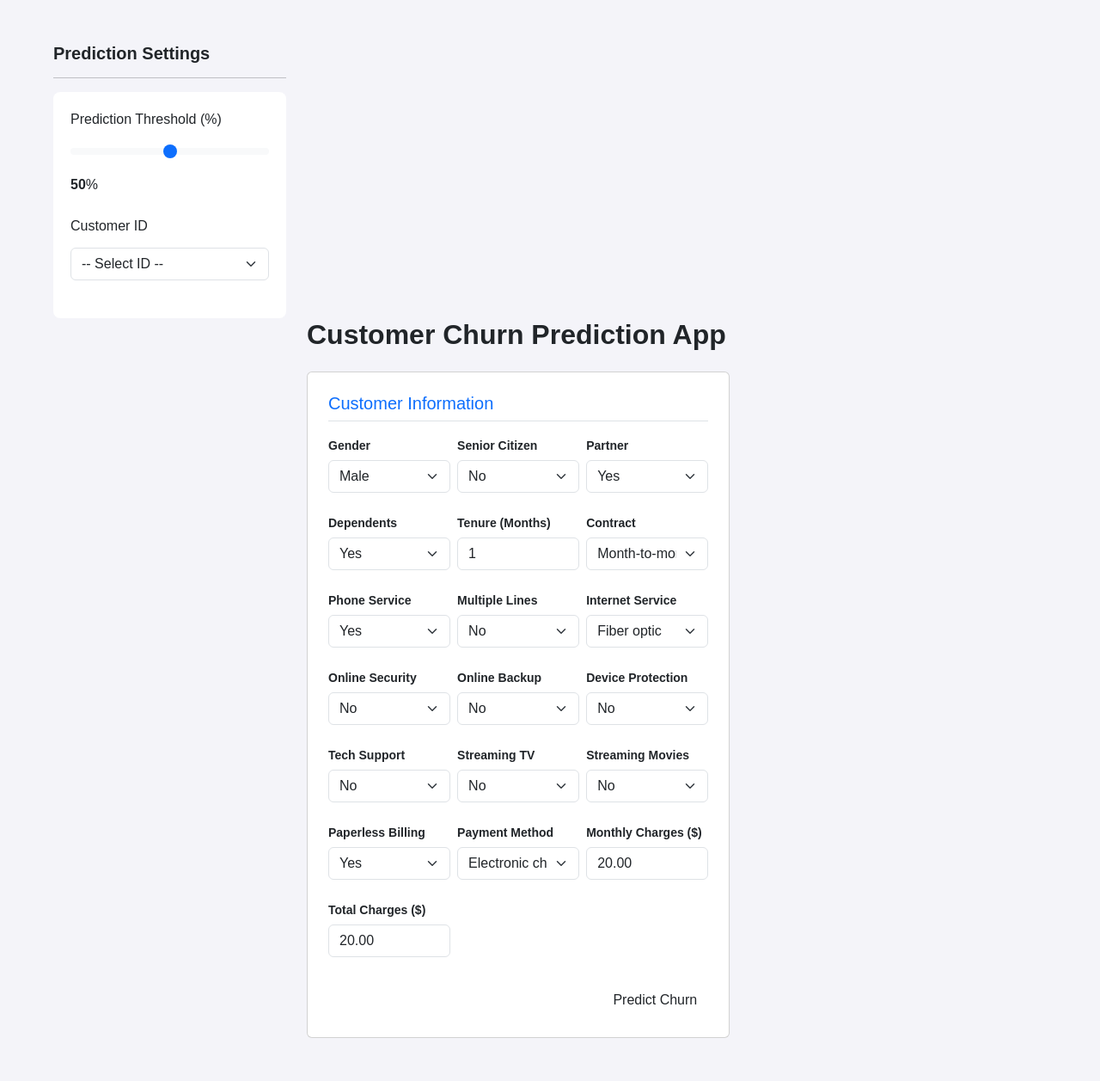
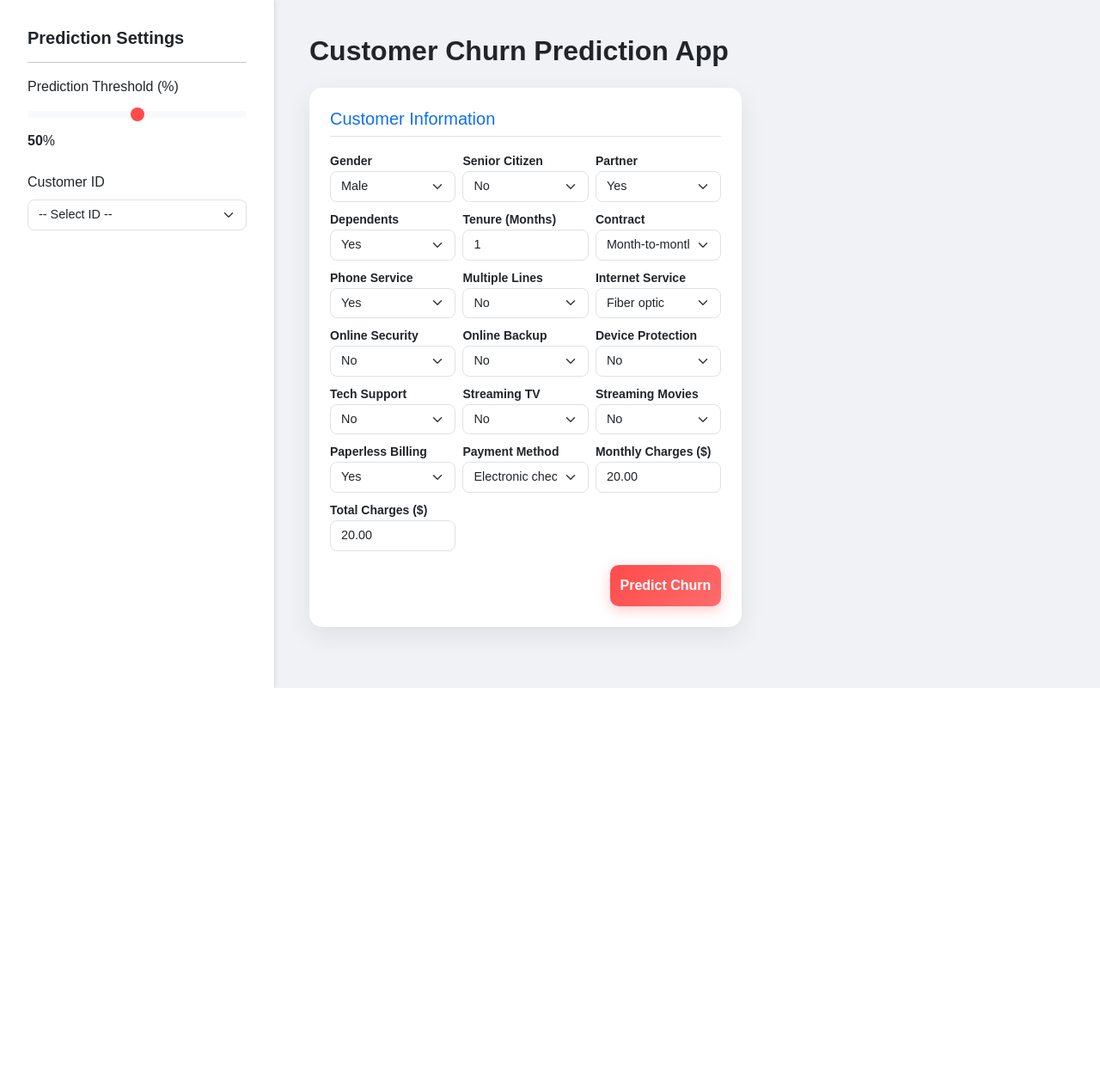
Before and after one commit to NarayanamHamsalekha/Churn-Prediction-Model, a Flask app: page / in a window 1280 px wide. Shown: the whole page at 86% size. After the commit the page ends 800 px from the top, so only its background shows below. Run offline with Flask 3, Linux system fonts and the light colour scheme; parts of the project's set-up code (start-up, migrations or seed data) failed here and were passed over.

Commit message:
Update style.css

```diff
--- a/static/style.css
+++ b/static/style.css
@@ -1,17 +1,79 @@
 body {
-    font-family: Arial, sans-serif;
-    margin: 50px;
-    background-color: #f4f4f9;
+    background-color: #f0f2f5;
+    font-family: sans-serif;
 }
-h1 {
-    color: #2a9d8f;
+
+
+.sidebar {
+    background-color: #ffffff;
+    height: 100vh;
+    padding: 2rem;
+    position: fixed;
+    border-right: 1px solid #ddd;
+    box-shadow: 2px 0 5px rgba(0,0,0,0.05);
 }
-form {
-    background-color: #fff;
+
+.main-content {
+    padding: 2.5rem;
+}
+
+.card {
+    border: none;
+    border-radius: 15px;
+    box-shadow: 0 10px 30px rgba(0, 0, 0, 0.08);
+}
+
+.form-select, .form-control {
+    border-radius: 8px;
+    font-size: 0.9rem;
+}
+
+.btn-predict {
+    background: linear-gradient(135deg, #ff4b4b 0%, #ff6b6b 100%);
+    color: white;
+    font-weight: 700;
+    border-radius: 10px;
+    padding: 12px;
+    border: none;
+    box-shadow: 0 4px 15px rgba(255, 75, 75, 0.3);
+}
+
+.btn-predict:hover {
+    transform: translateY(-2px);
+    box-shadow: 0 6px 20px rgba(255, 75, 75, 0.4);
+    color: white;
+}
+
+.risk-badge {
+    text-align: center;
+    padding: 15px;
+    border-radius: 12px;
+    font-weight: 800;
+    margin-bottom: 20px;
+    font-size: 1.1rem;
+}
+
+.risk-low { background-color: #e6f4ea; color: #1e7e34; }
+.risk-medium { background-color: #fff9e6; color: #856404; }
+.risk-high { background-color: #fce8e8; color: #c62828; }
+
+.prediction-status {
+    text-align: center;
+    font-size: 1.8rem;
+    font-weight: 900;
+    margin-top: 10px;
+}
+
+.status-churn { color: #e53935; }
+.status-stay { color: #2e7d32; }
+
+.prob-details {
+    background-color: #f8f9fa;
     padding: 20px;
-    border-radius: 8px;
+    border-radius: 12px;
 }
-input, select {
-    margin: 5px 0 15px 0;
-    padding: 5px;
+
+/* Slider Style */
+.form-range::-webkit-slider-thumb {
+    background: #ff4b4b;
 }
```
